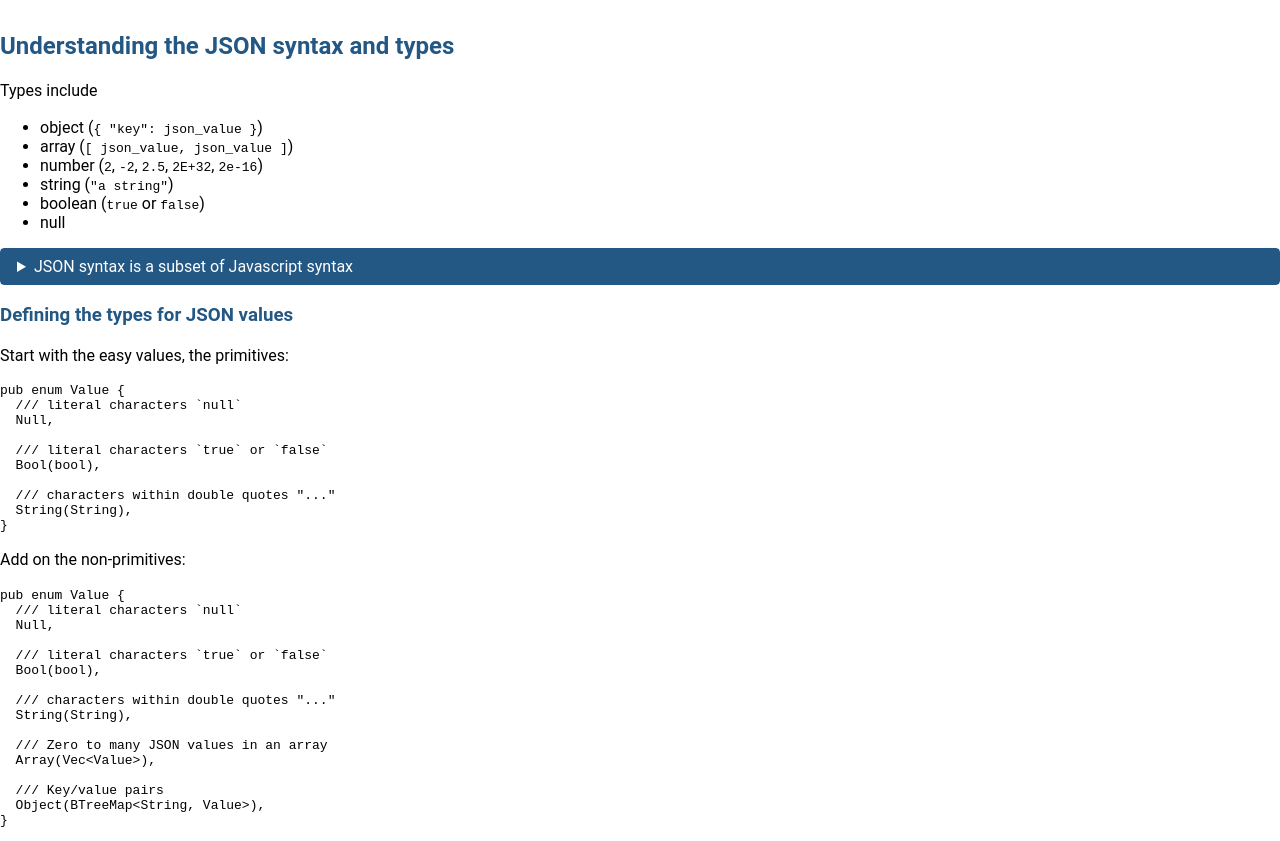
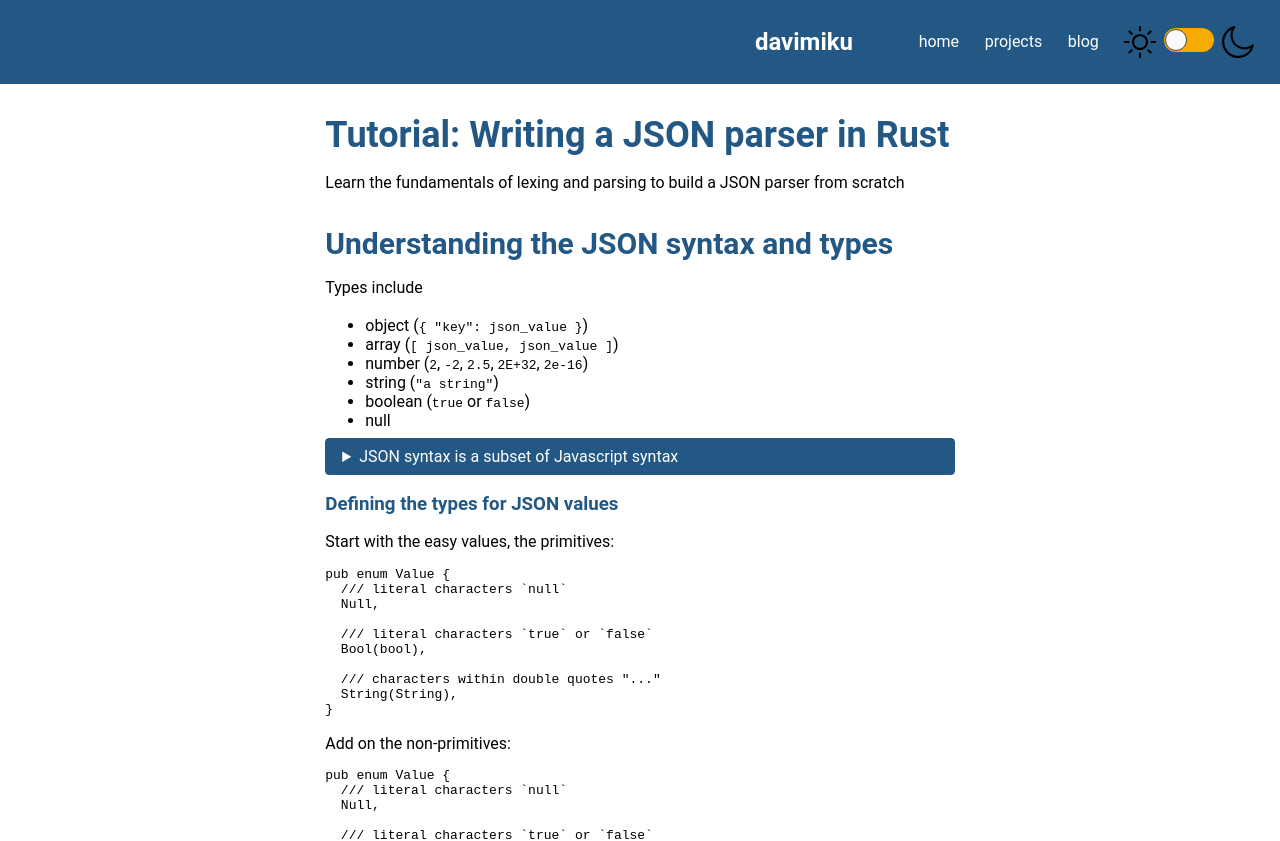
Before and after one commit to davimiku/blog.davimiku.com, a Next.js app: page /blog/tutorial-json-parser-rust in a window 1280 px wide. Shown: the top 841 px of the page. Built offline with nearby package versions, Linux system fonts and the light colour scheme; a small style sheet from the web is missing.

Commit message:
🐛 Fix layout on blog pages

```diff
--- a/src/layouts/blog/index.tsx
+++ b/src/layouts/blog/index.tsx
@@ -5,23 +5,15 @@ import { FeaturedImage } from 'components/blog/FeaturedImage'
 import Layout from 'layouts'
 
 import styles from './blog.module.scss'
-
-export type FrontMatter = {
-  title: string
-  slug: string
-  tagline: string
-  publishedOn?: Date
-  tags?: string[]
-  __resourcePath: string
-}
+import { Meta } from 'data'
 
 export type BlogsPageProps = {
-  frontMatter: FrontMatter
+  meta: Meta
   children: ReactNode
 }
 
-export default function BlogsPage({ children, frontMatter }: BlogsPageProps) {
-  const { title, tagline } = frontMatter
+export function BlogsPage({ children, meta }: BlogsPageProps) {
+  const { title, tagline } = meta
   return (
     <Layout title={title} description={tagline}>
       <NextSeo title={title} description={tagline} />
```
Also changed, not shown: src/pages/blog/tutorial-json-parser-rust.mdx (+5 -0 lines).
